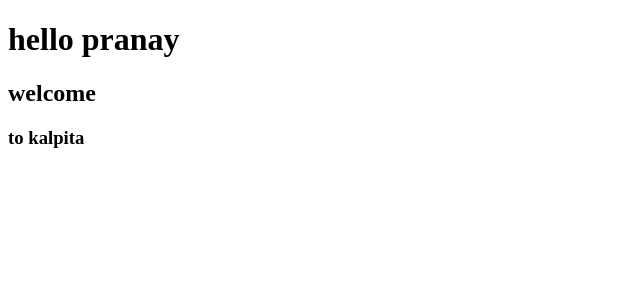
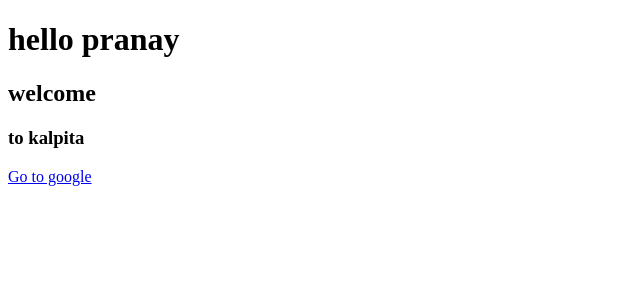
Before and after one commit to pranayrajv/my-app, an Angular app: page / in a window 1280 px wide. Shown: the top 300 px of the page, without its empty margins (0-640 px from the left). Built offline with nearby package versions, Linux system fonts and the light colour scheme.

Commit message:
added anchor tag

```diff
--- a/src/app/app.component.html
+++ b/src/app/app.component.html
@@ -2,3 +2,4 @@
 
 <h2>welcome</h2>
 <h3>to kalpita</h3>
+<a href="https://www.google.com">Go to google</a>
```
